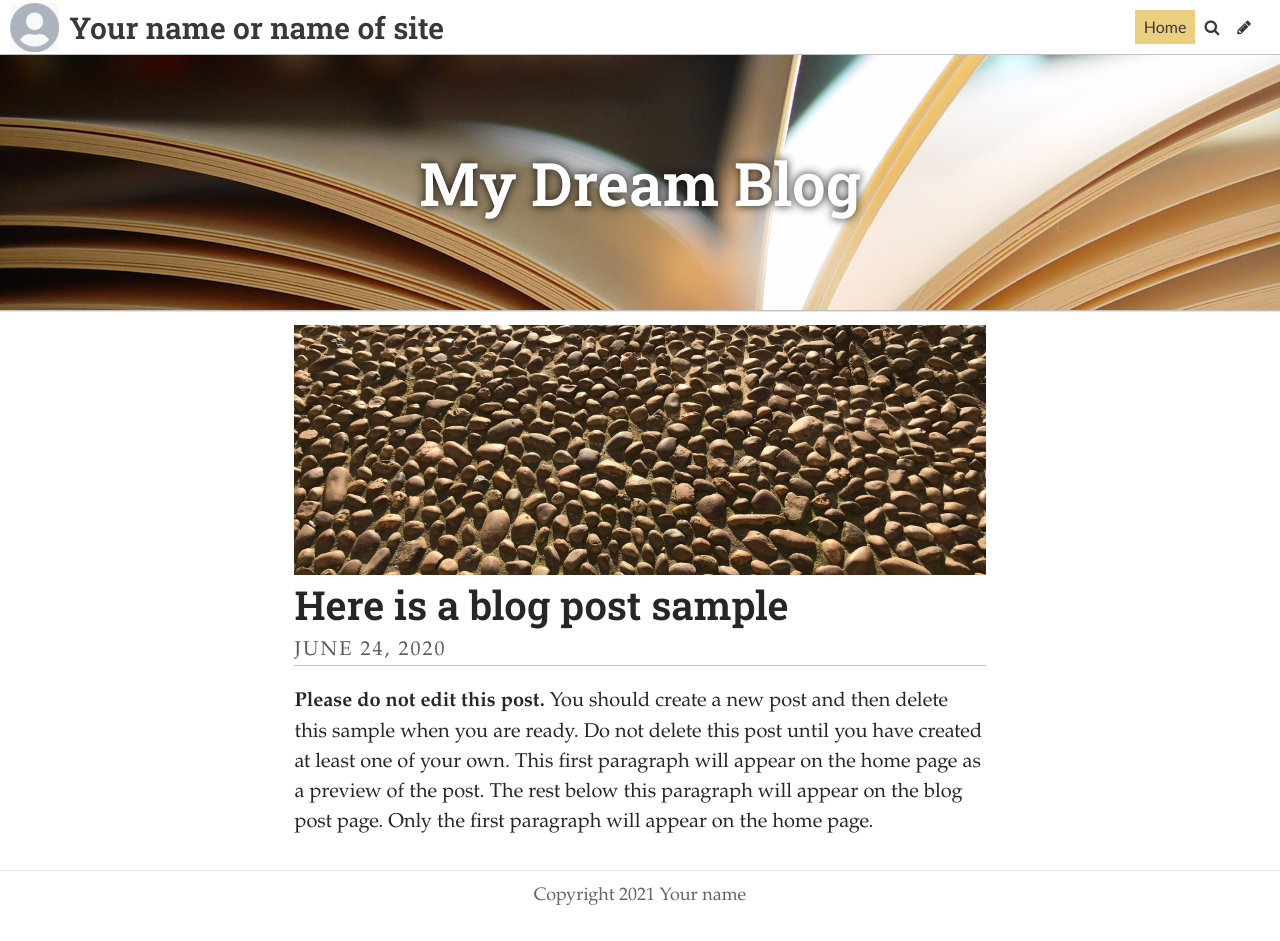
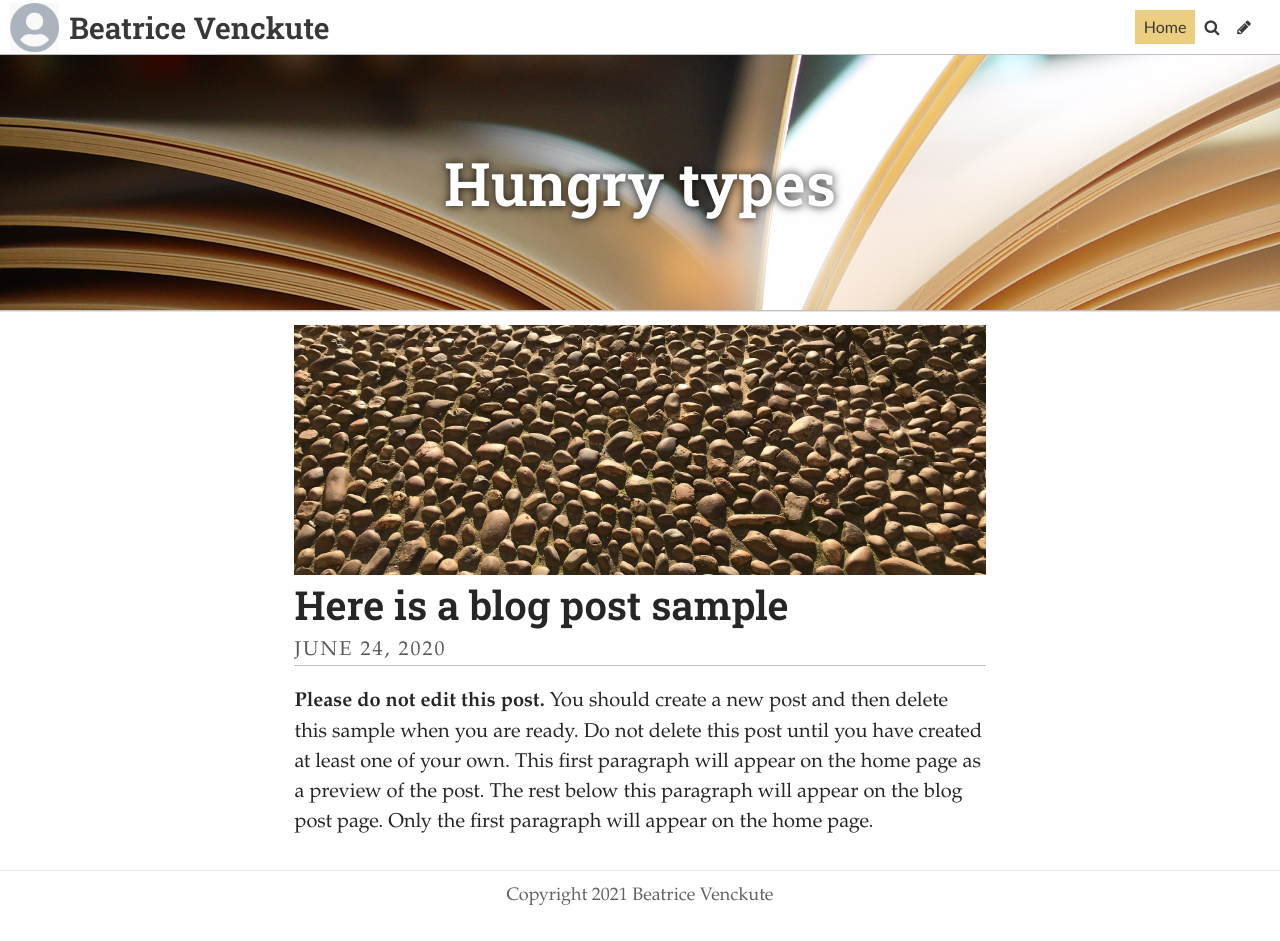
Before and after one commit to BeatriceVenckute/mybrookesblog, a Jekyll site: the page built from index.html, in a window 1280 px wide. Built offline with Jekyll 4.4.1, drawn with Linux system fonts in a browser that asks for light colours; some web fonts are replaced; the list of posts is cut into pages by our own code.

Commit message:
Update Settings “general”

```diff
--- a/_data/settings.yml
+++ b/_data/settings.yml
@@ -1,13 +1,13 @@
-title: Your name or name of site
+title: Beatrice Venckute
 description: A website with a blog
-header_text: My Dream Blog
+footer_text: Copyright 2021 Beatrice Venckute
+header_feature_image: ../uploads/pages.jpg
+header_text: Hungry types
 header_text_color: "#ffffff"
-footer_text: Copyright 2021 Your name
-header_feature_image: ../uploads/pages.jpg
-bannerheight: "20vmax"
-navbarheight: "55px"
-gridlayout: false
+bannerheight: 20vmax
+navbarheight: 55px
 logo: /uploads/logo.jpg
 favicon: /uploads/favicon.ico
+gridlayout: false
+fixednavbar: false
 upzoom: true
-fixednavbar: false
```
